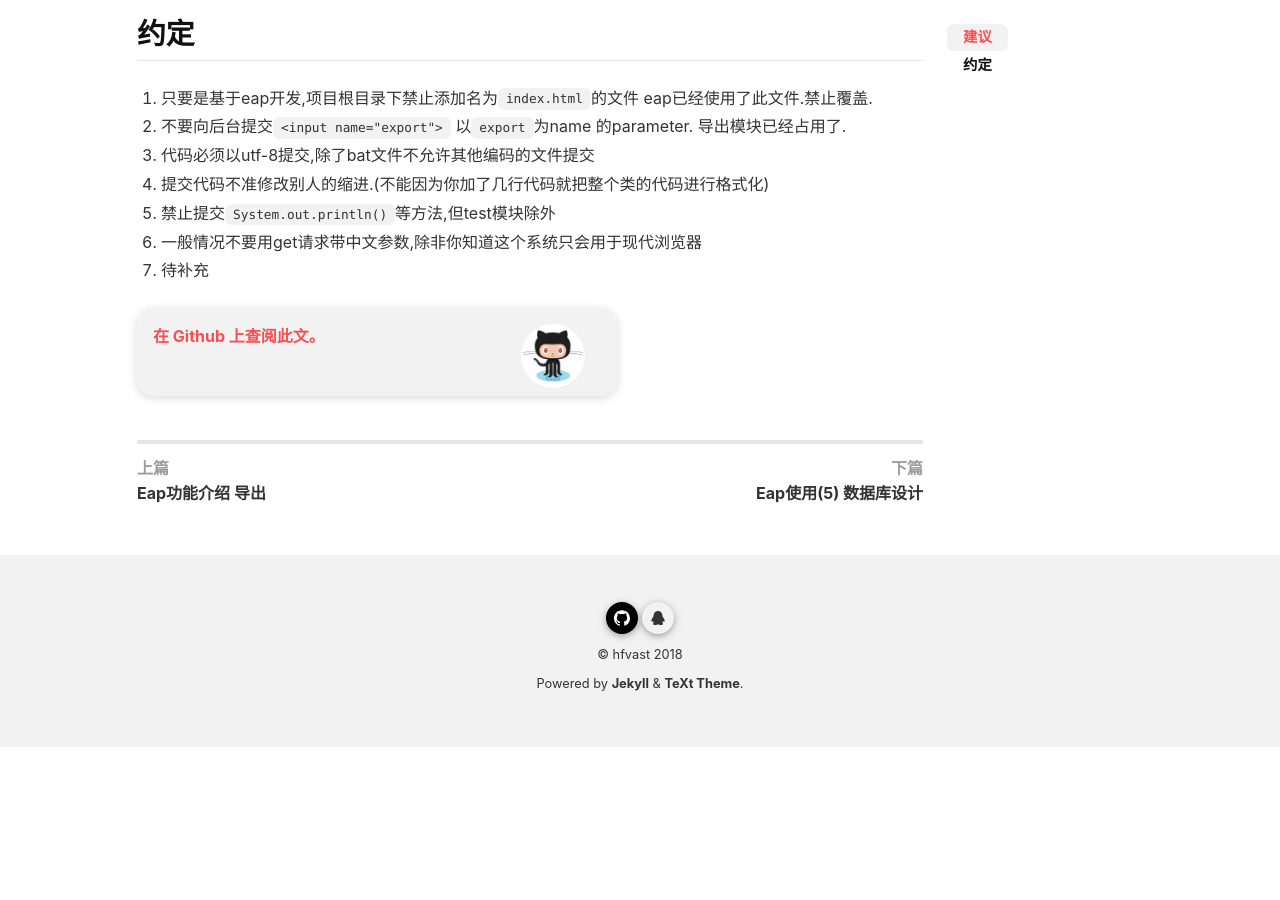
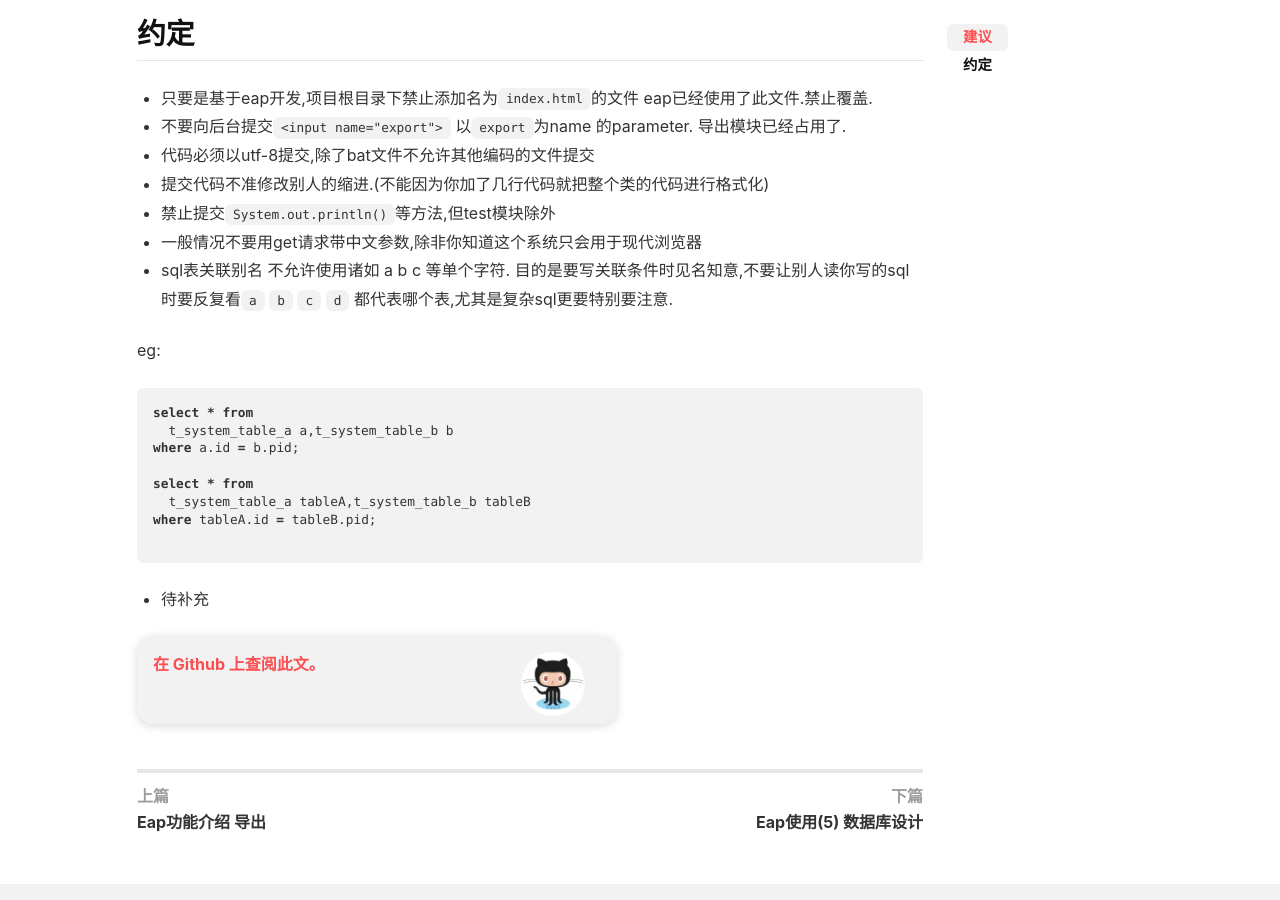
Before and after one commit to FireLee1413/hfvast.github.io, a Jekyll site: the page built from _posts/2018-01-25-eap使用(6)-代码规范.md, in a window 1280 px wide and 900 px high, scrolled down 524 px. Built offline with Jekyll 4.4.1, drawn with Linux system fonts in a browser that asks for light colours; nearby versions of some CDN libraries; comment, search, counter and statistics services are not loaded; before the commit the page ends 1271 px from its top, so only the background shows below that.

Commit message:
添加新的规范

````diff
--- a/_posts/2018-01-25-eap使用(6)-代码规范.md
+++ b/_posts/2018-01-25-eap使用(6)-代码规范.md
@@ -14,10 +14,25 @@ tags: eap
 
 
 ## 约定
-1. 只要是基于eap开发,项目根目录下禁止添加名为`index.html`的文件 eap已经使用了此文件.禁止覆盖.
-2. 不要向后台提交`<input name="export">` 以`export`为name 的parameter. 导出模块已经占用了.
-3. 代码必须以utf-8提交,除了bat文件不允许其他编码的文件提交
-4. 提交代码不准修改别人的缩进.(不能因为你加了几行代码就把整个类的代码进行格式化)
-5. 禁止提交`System.out.println()`等方法,但test模块除外
-6. 一般情况不要用get请求带中文参数,除非你知道这个系统只会用于现代浏览器
-7. 待补充
+* 只要是基于eap开发,项目根目录下禁止添加名为`index.html`的文件 eap已经使用了此文件.禁止覆盖.
+* 不要向后台提交`<input name="export">` 以`export`为name 的parameter. 导出模块已经占用了.
+* 代码必须以utf-8提交,除了bat文件不允许其他编码的文件提交
+* 提交代码不准修改别人的缩进.(不能因为你加了几行代码就把整个类的代码进行格式化)
+* 禁止提交`System.out.println()`等方法,但test模块除外
+* 一般情况不要用get请求带中文参数,除非你知道这个系统只会用于现代浏览器
+* sql表关联别名 不允许使用诸如 a b c 等单个字符. 目的是要写关联条件时见名知意,不要让别人读你写的sql时要反复看`a` `b` `c` `d` 都代表哪个表,尤其是复杂sql更要特别要注意.
+
+eg:
+
+```sql
+select * from
+  t_system_table_a a,t_system_table_b b
+where a.id = b.pid;
+
+select * from
+  t_system_table_a tableA,t_system_table_b tableB
+where tableA.id = tableB.pid;
+
+```
+
+* 待补充
````
